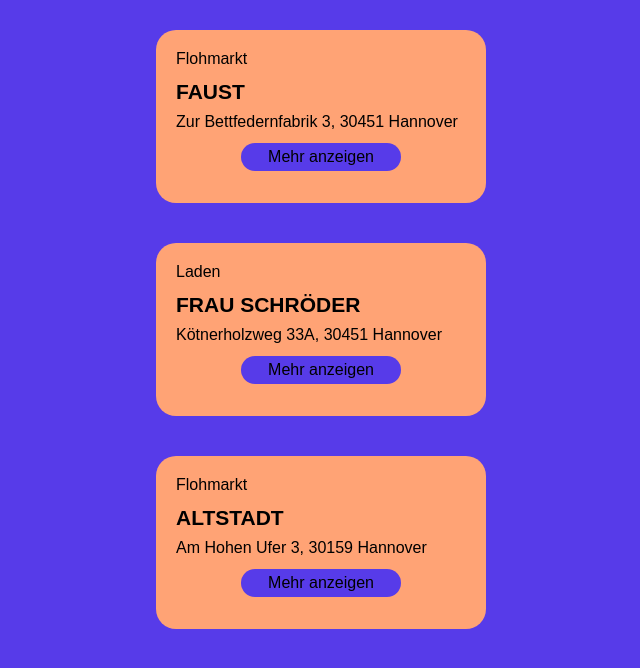
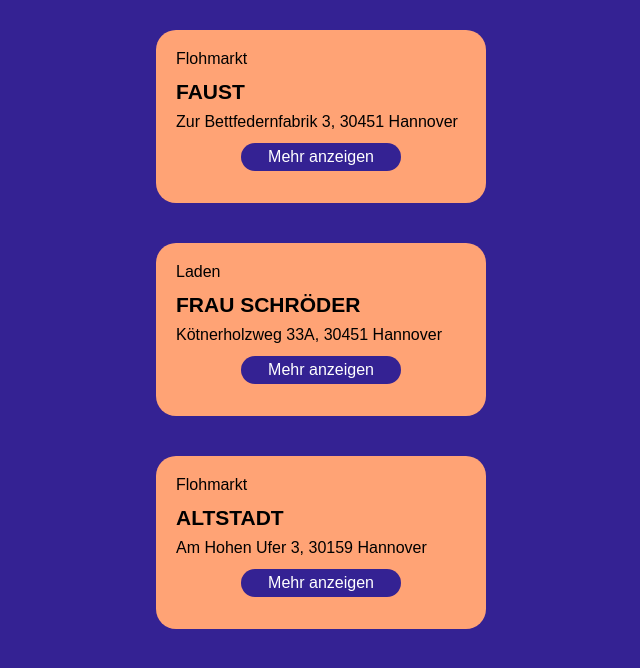
Before and after one commit to NadineGrosskreuz/capstone-project, a Next.js app: page / in a window 1280 px wide. Shown: the top 668 px of the page, without its empty margins (319-959 px from the left). Built offline with nearby package versions, Linux system fonts and the light colour scheme.

Commit message:
Adjust styled-components after accessibility check 2

```diff
--- a/src/components/UI/Accordion.styled.js
+++ b/src/components/UI/Accordion.styled.js
@@ -1,8 +1,9 @@
 import styled from 'styled-components';
 
 const Accordion = styled.button`
-	background-color: #573be9;
+	background-color: #342293;
 	font-size: 1.6rem;
+	color: white;
 	padding: 5px;
 	margin-bottom: 12px;
 	border-radius: 20px;
--- a/src/components/UI/GlobalStyles.js
+++ b/src/components/UI/GlobalStyles.js
@@ -13,7 +13,7 @@ const GlobalStyle = createGlobalStyle`
 }
 
 body {
-  background-color: #573BE9;
+  background-color: #342293;
   height: auto;
   color: black;
 }
```
